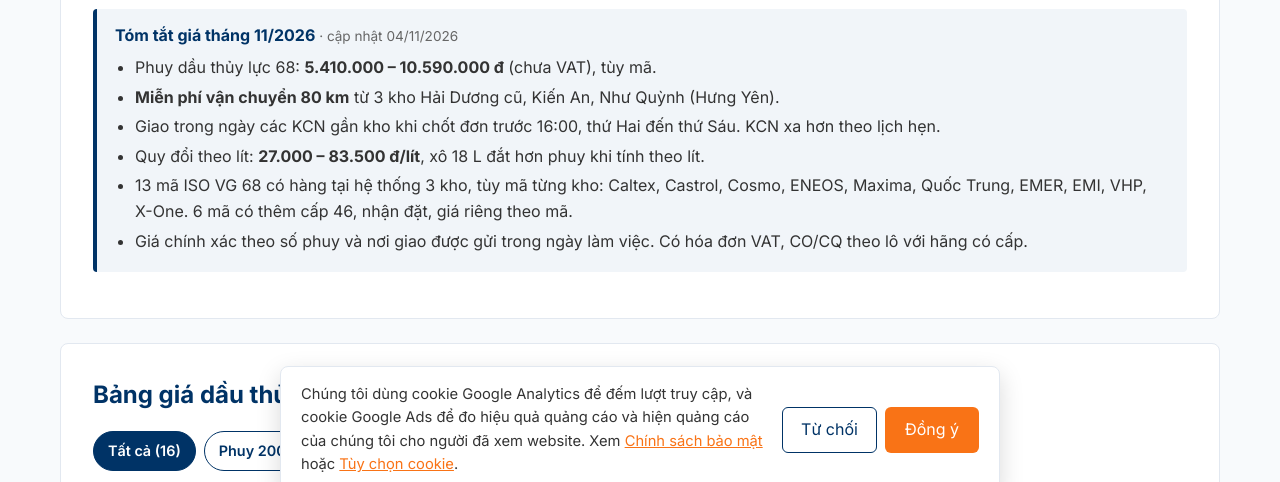
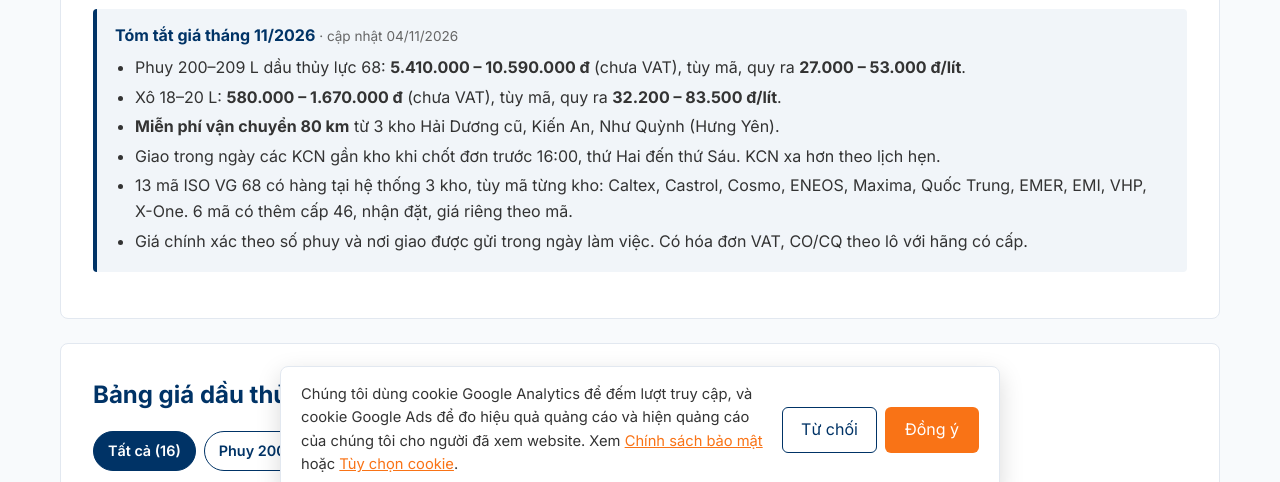
Before and after one commit to teamseohpvn/antygravity, an Astro site: page /bao-gia-thuy-luc-ver711 in a window 1280 px wide. Shown: the part 290-772 px from the top of the page. Built offline with nearby package versions, Linux system fonts and the light colour scheme; Astro itself is replaced by a stand-in of ours; no server answers.

Commit message:
draft(ver711): tóm tắt giá thêm khoảng giá xô và quy đổi đ/lít riêng cho phuy, xô
Co-Authored-By: Claude Opus 5.5 <noreply@anthropic.com>

```diff
--- a/src/pages/bao-gia-thuy-luc-ver711.astro
+++ b/src/pages/bao-gia-thuy-luc-ver711.astro
@@ -149,6 +149,12 @@ const trieu = (n: number) => (n / 1_000_000).toFixed(1);
 const xo = coSo.filter((r) => /xô/i.test(r.quy_cach));
 const xoThap = xo.length ? minOf(xo.map((r) => r.thap)) : null;
 const xoCao = xo.length ? maxOf(xo.map((r) => r.cao)) : null;
+// Tóm tắt: khoảng giá và quy đổi đ/lít riêng cho phuy và xô, lấy từ bảng.
+const litTu = (xs: typeof coSo) => xs.some((r) => r.thap_don_vi) ? [minOf(xs.map((r) => r.thap_don_vi)), maxOf(xs.map((r) => r.cao_don_vi))] : null;
+const coLit = (xs: typeof coSo) => [...new Set(xs.map((r) => Number(r.quy_cach.match(/(\d+)\s*L/i)?.[1])).filter(Boolean))].sort((x, y) => x - y);
+const nhanLit = (ls: number[]) => ls.length ? ` ${ls[0]}${ls.length > 1 ? `–${ls.at(-1)}` : ''} L` : '';
+const litPhuy = litTu(phuy);
+const litXo = litTu(xo);
 const litPhuyThap = phuy.some((r) => r.thap_don_vi) ? minOf(phuy.map((r) => r.thap_don_vi)) : null;
 const description = coGia && phuyThap
   ? `Phuy 200L ${trieu(phuyThap)}–${trieu(phuyCao!)}tr${xoThap ? `, xô 18L ${trieu(xoThap)}–${trieu(xoCao!)}tr` : ''} (${vat})${litPhuyThap ? `, quy ra từ ${Math.round(litPhuyThap / 1000)}k/lít` : ''}. Miễn phí vận chuyển 80 km, đủ CO/CQ, hóa đơn VAT, chiết khấu tốt cho nhà máy.`
@@ -235,10 +241,10 @@ const schemaData = [
         <div class="summary">
           <p class="summary__label">Tóm tắt giá{thang ? ` tháng ${thang}` : ''}{ngay && <span class="summary__ngay"> · cập nhật <time datetime={cauHinh.ngay_ra_soat}>{ngay}</time></span>}</p>
           <ul>
-            {phuyThap && <li>Phuy dầu thủy lực 68: <strong>{fmtVnd(phuyThap)} – {fmtVnd(phuyCao)} đ</strong> ({vat}), tùy mã.</li>}
+            {phuyThap && <li>Phuy{nhanLit(coLit(phuy))} dầu thủy lực 68: <strong>{fmtVnd(phuyThap)} – {fmtVnd(phuyCao)} đ</strong> ({vat}), tùy mã{litPhuy && <>, quy ra <strong>{fmtVnd(litPhuy[0])} – {fmtVnd(litPhuy[1])} đ/lít</strong></>}.</li>}
+            {xoThap && <li>Xô{nhanLit(coLit(xo))}: <strong>{fmtVnd(xoThap)} – {fmtVnd(xoCao)} đ</strong> ({vat}), tùy mã{litXo && <>, quy ra <strong>{fmtVnd(litXo[0])} – {fmtVnd(litXo[1])} đ/lít</strong></>}.</li>}
             <li><strong><a href="/chinh-sach-giao-hang">Miễn phí vận chuyển 80 km</a></strong> từ 3 kho {BA_KHO}.</li>
             <li>Giao trong ngày các KCN gần kho khi chốt đơn trước {PROMO.sameDayCutoff}, thứ Hai đến thứ Sáu. KCN xa hơn theo lịch hẹn.</li>
-            {litThap && <li>Quy đổi theo lít: <strong>{fmtVnd(litThap)} – {fmtVnd(litCao)} đ/lít</strong>, xô 18 L đắt hơn phuy khi tính theo lít.</li>}
             <li>{soMa} mã ISO VG 68 có hàng tại hệ thống 3 kho, tùy mã từng kho: {hangs.join(', ')}. {MA_CO_46.length} mã có thêm cấp 46, nhận đặt, giá riêng theo mã.</li>
             <li>Giá chính xác theo số phuy và nơi giao được gửi trong ngày làm việc. Có hóa đơn VAT, CO/CQ theo lô với hãng có cấp.</li>
           </ul>
```
